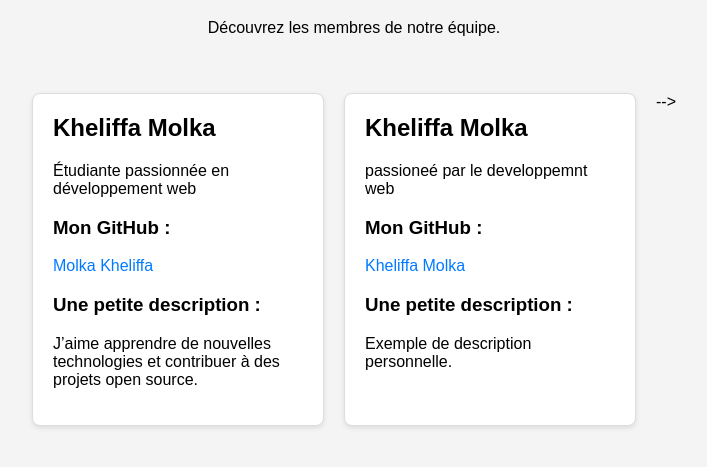
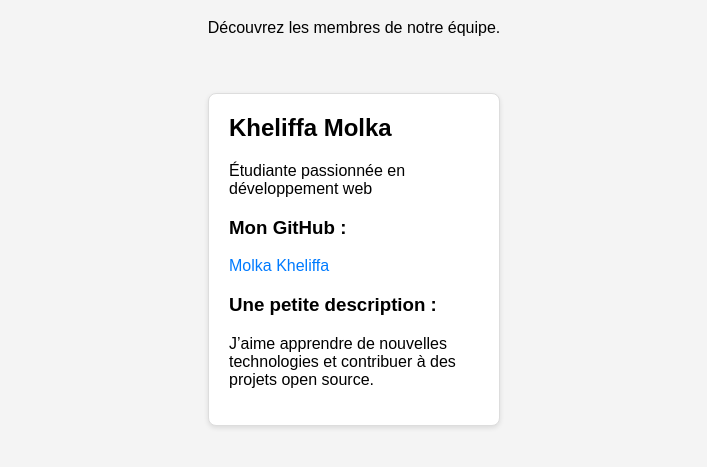
Before and after one commit to wiem-kb/tp_g4_devops_collaboration, a plain HTML site: page index.html in a window 1280 px wide. Shown: the part 89-556 px from the top of the page, without its empty margins (286-993 px from the left). Drawn offline with Linux system fonts and the light colour scheme.

Commit message:
modification par molka kheliffa

```diff
--- a/index.html
+++ b/index.html
@@ -15,7 +15,7 @@
     <main>
         <section class="card-container">
             <!-- Carte de Kheliffa Molka -->
-            <article class="card">
+            <div class="card">
                 <h2>Kheliffa Molka</h2>
                 <p>Étudiante passionnée en développement web</p>
 
@@ -24,19 +24,9 @@
 
                 <h3>Une petite description :</h3>
                 <p>J’aime apprendre de nouvelles technologies et contribuer à des projets open source.</p>
-            </article>
+            </div>
 
-            <!-- Exemple : ajouter une autre carte -->
 
-            <div class="card">
-                <h2>Kheliffa Molka</h2>
-                <p>passioneé par le developpemnt web</p>
-                <h3>Mon GitHub :</h3>
-                <a href="https://github.com/molkakhelifa" target="_blank">Kheliffa Molka</a>
-                <h3>Une petite description :</h3>
-                <p>Exemple de description personnelle.</p>
-            </div>
-            -->
         </section>
     </main>
 </body>
```
